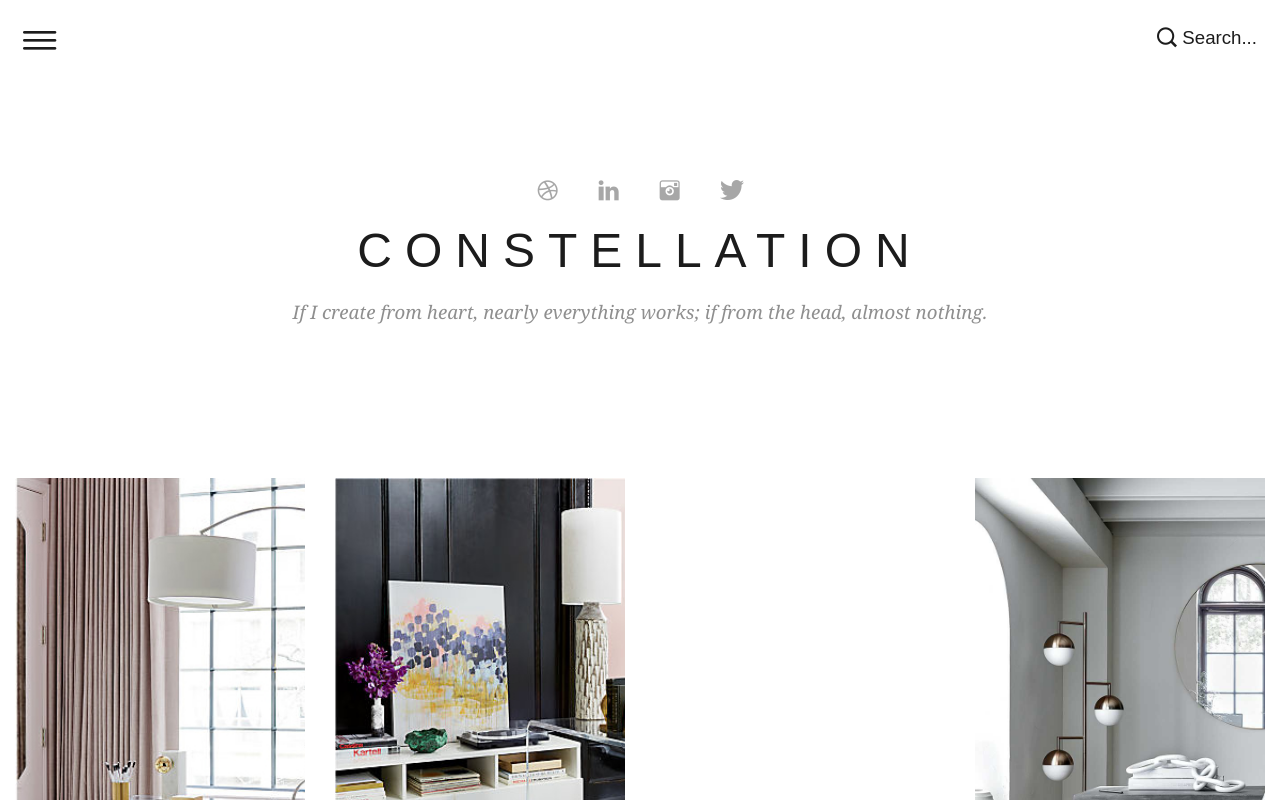
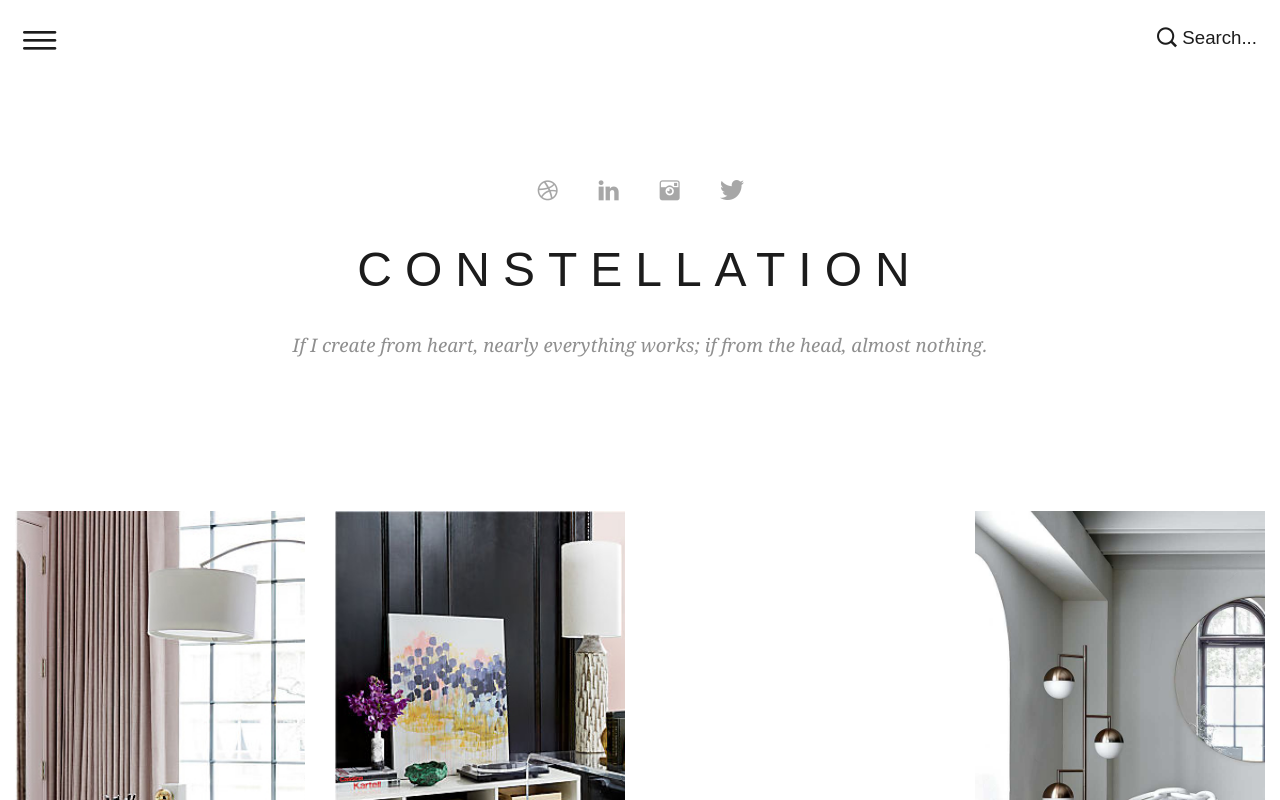
Before and after one commit to git-sparrow/mockup1, a React (Create React App) app: page / in a window 1280 px wide. Shown: the top 800 px of the page. Built offline with nearby package versions, Linux system fonts and the light colour scheme.

Commit message:
some style fixes according to 'pixel-perfect' layout

```diff
--- a/src/App.scss
+++ b/src/App.scss
@@ -101,20 +101,18 @@ main {
 }
 
 .header-content {
-  padding-top: 40px;
+  padding-top: 45px;
   display: flex;
   flex-direction: column;
   align-items: center;
-}
 
-.header-content {
   h1 {
     margin: 0;
     font-size: 47.99px;
     font-family: 'Myriad Pro', sans-serif;
     color: #1c1c1c;
     text-transform: uppercase;
-    line-height: 0.417;
+    line-height: 1em;
     letter-spacing: 13px;
   }
   p {
```
